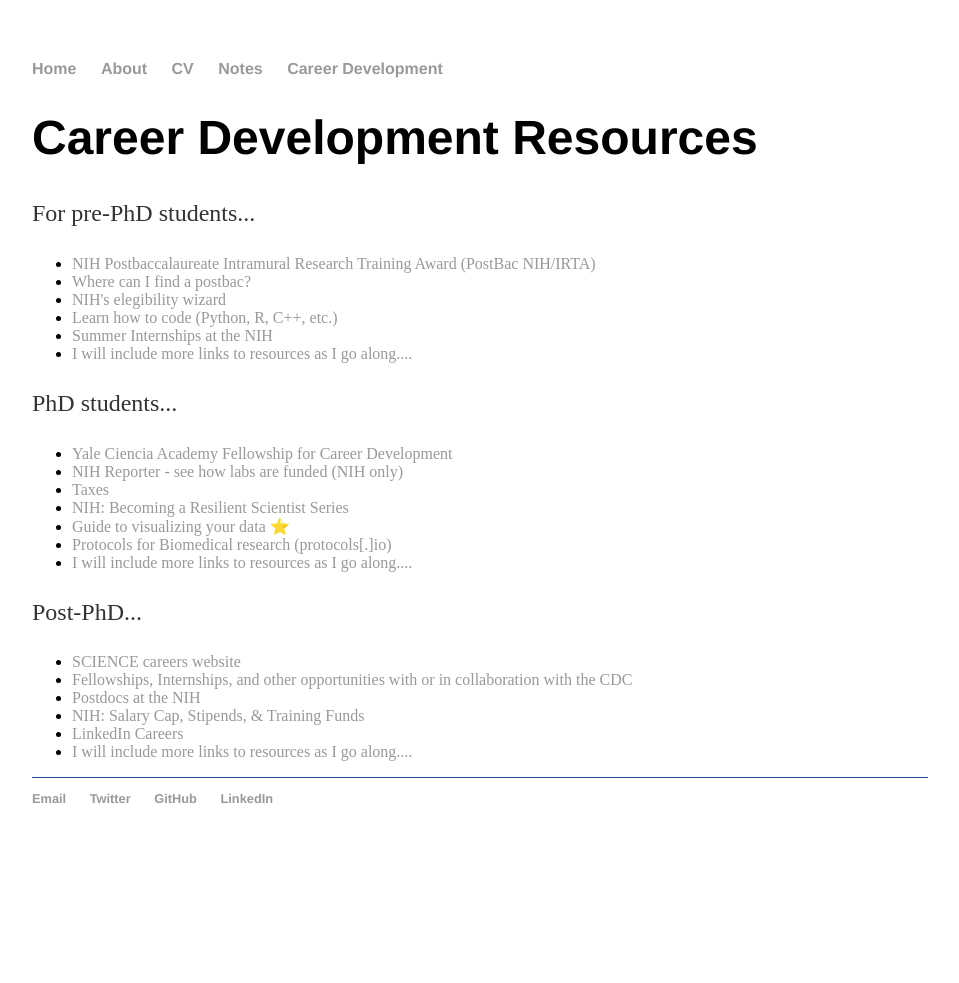
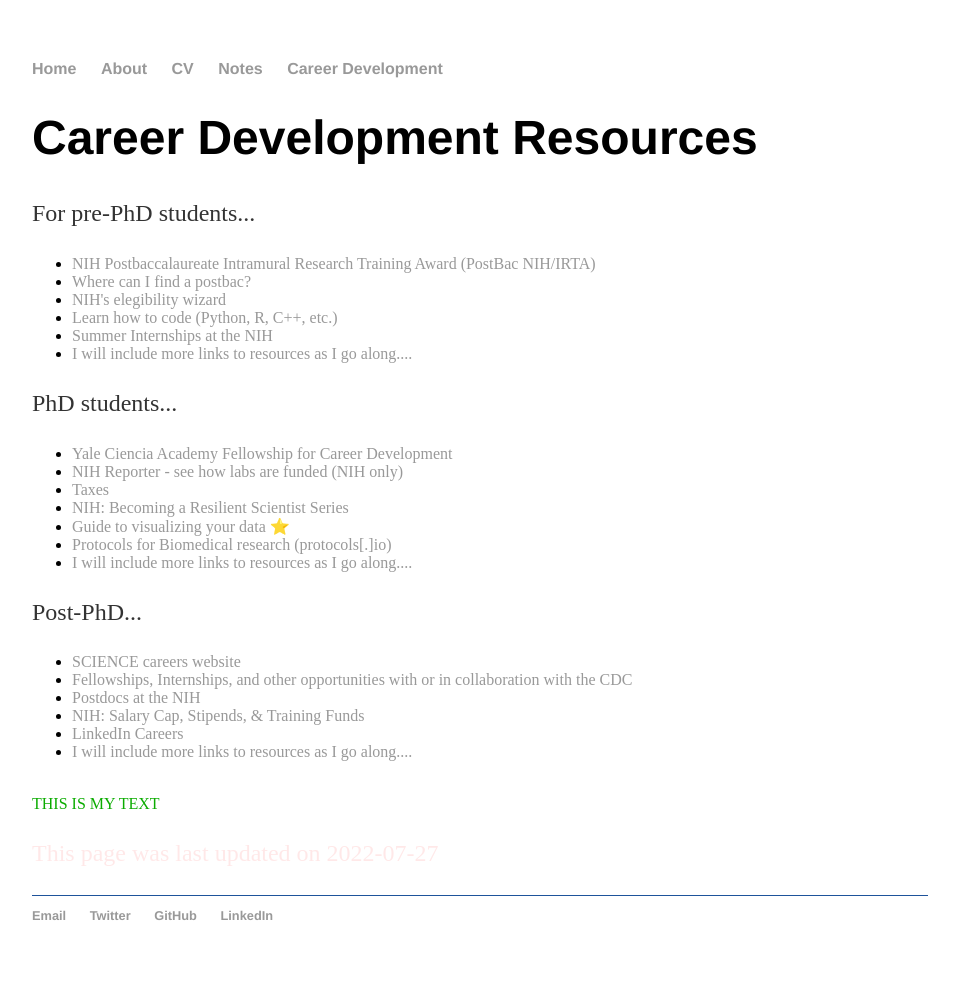
Before and after one commit to haddocksoto/haddocksoto.github.io, a Jekyll site: the page built from career/index.html, in a window 1280 px wide. Shown: the whole page, without its empty margins (160-1119 px from the left). Built offline with Jekyll 4.4.1, drawn with Linux system fonts in a browser that asks for light colours; before the commit the page ends 900 px from its top, so only the background shows below that.

Commit message:
Update index.html

```diff
--- a/career/index.html
+++ b/career/index.html
@@ -50,7 +50,9 @@
 		</div>
 
 
-<!-- Hide JavaScript...
-var LastUpdated = document.lastModified;
-document.writeln ("This page was last updated " + LastUpdated);
-// End Hiding -->
+<br>
+<html><font color=\"black\" face=\"arial\" size=\"4\">THIS IS MY TEXT</font></html>
+
+<p style="color:rgba(255, 0, 0, 0.09);">
+This page was last updated on 2022-07-27
+</p>
```
